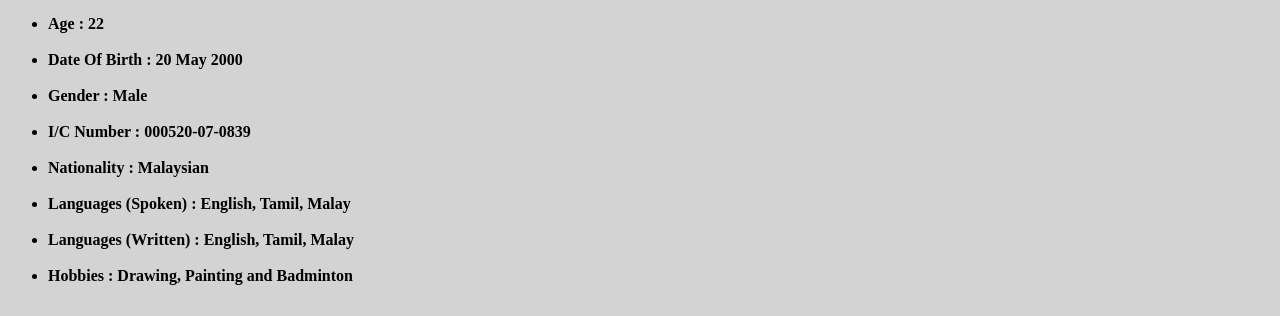
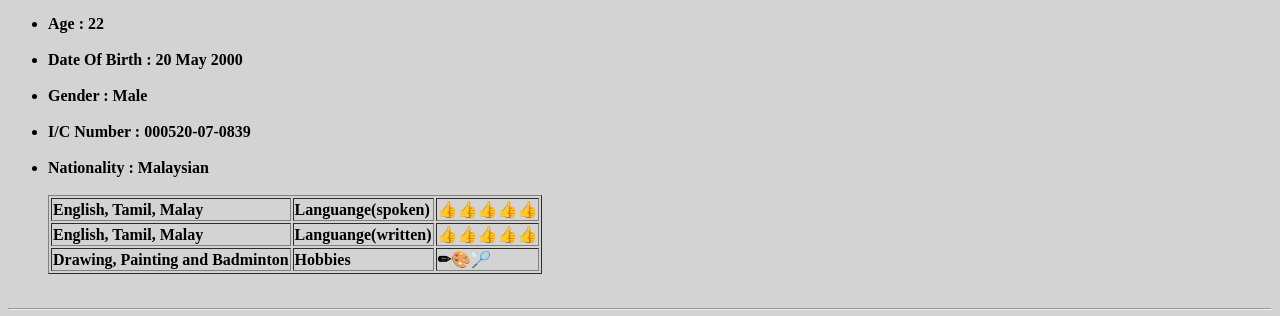
Before and after one commit to Yoogavel/B30-htmlcode, a plain HTML site: page index.html in a window 1280 px wide. Shown: the part 636-952 px from the top of the page. Drawn offline with Linux system fonts and the light colour scheme; files whose address does not match are found by name.

Commit message:
Add files via upload

```diff
--- a/index.html
+++ b/index.html
@@ -37,9 +37,26 @@ height="200" img align="center">
   <li>Gender : Male</li><br>
   <li>I/C Number : 000520-07-0839</li><br>
   <li>Nationality : Malaysian</li><br>
-  <li>Languages (Spoken) : English, Tamil, Malay</li><br>
-  <li>Languages (Written) : English, Tamil, Malay</li><br>
-  <li>Hobbies : Drawing, Painting and Badminton</li><br>
+  <table border="1" >
+      <tbody>
+        <tr>
+          <td> English, Tamil, Malay </td>
+          <td>Languange(spoken)</td>
+          <td> 👍👍👍👍👍</td>
+        </tr>
+        <tr>
+          <td> English, Tamil, Malay </td>
+          <td>Languange(written)</td>
+          <td> 👍👍👍👍👍</td>
+        </tr>
+        <tr>
+          <td> Drawing, Painting and Badminton </td>
+          <td>Hobbies</td>
+          <td> ✏🎨🏸</td>
+        </tr>
+      </tbody>
+    </table>
+<br>
 </ul>
 
 <hr>
@@ -155,5 +172,6 @@ deadlines.</li><br>
   <td> 26.Final Year Project</td>
 </tr>
 </tbody>
+<br>
 </body>
 </html>
```
